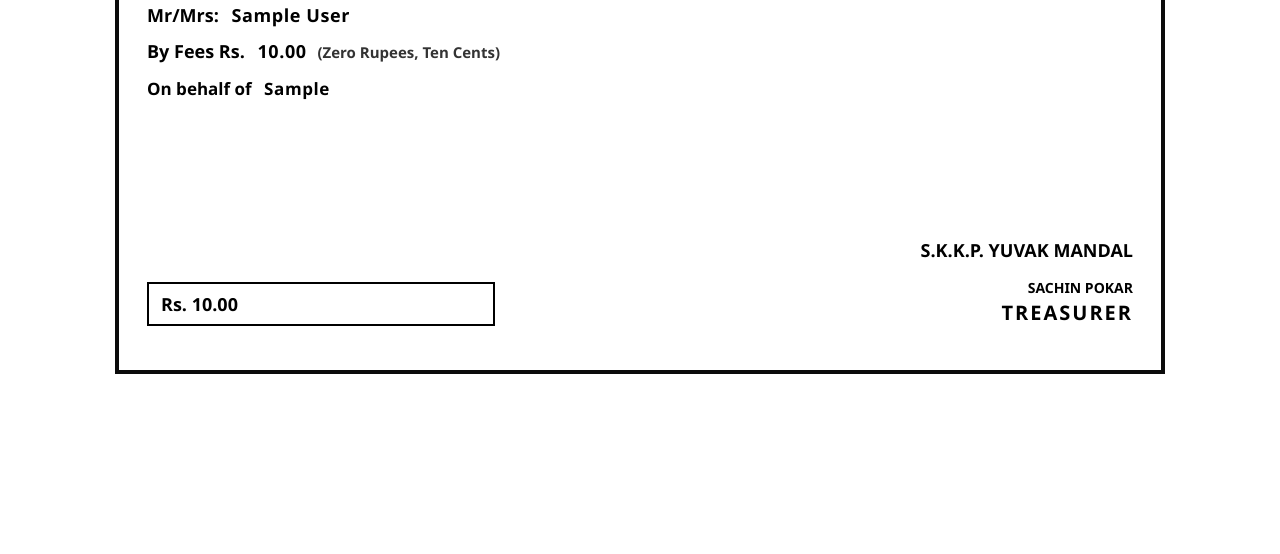
After one commit to kevalvasani1019/gandhidham-samaj-member-data, a Django app: page /receipt/1/ in a window 1280 px wide. The commit adds this page. Shown: the part 271-825 px from the top of the page. Run offline with Django 5.2, Linux system fonts and the light colour scheme; tables that the repository leaves empty hold one stand-in row (values such as "Sample post").

```diff
--- a/account/templates/reciept.html
+++ b/account/templates/reciept.html
@@ -296,7 +296,10 @@ function fetchReceipts(params = "") {
                     <td class="amount">${r.amount}</td>
                     <td>${r.member_name}</td>
                     <td>
-                        <button>View</button>
+                       <a href="/receipt/${r.id}/" target="_blank">
+                            <button type="button">View</button>
+                        </a>
+
                         <button>Edit</button>
                         <button>Delete</button>
                     </td>
--- /dev/null
+++ b/account/templates/reciept_detail.html
@@ -0,0 +1,146 @@
+{% load static %}
+<!doctype html>
+<html lang="en">
+<head>
+<meta charset="utf-8" />
+<meta name="viewport" content="width=device-width,initial-scale=1" />
+<title>Receipt - Shri Kutch Kadva Patidar Yuvak Mandal</title>
+<style>
+  html,body {
+    height: 100%;
+    margin: 0;
+    padding: 0;
+    font-family: "Segoe UI", "Helvetica Neue", Arial, sans-serif;
+    background: #fff;
+    color: #000;
+  }
+
+  .receipt-wrap {
+    box-sizing: border-box;
+    width: 1050px;
+    max-width: 98%;
+    margin: 25px auto;
+    border: 4px solid #0b0b0b;
+    padding: 16px 22px;
+    background: #fff;
+  }
+
+  .header { text-align: center; margin-bottom: 8px; }
+  .org-title {
+    font-size: 30px;
+    font-weight: 700;
+    color: #b70b0b;
+    margin: 0;
+  }
+  .org-sub {
+    margin: 4px 0 0;
+    color: #1e3b66;
+    font-size: 16px;
+    font-weight: 600;
+  }
+
+  .top-row {
+    display: flex;
+    justify-content: space-between;
+    align-items: flex-start;
+    margin: 8px 6px 18px;
+    flex-wrap: wrap;
+  }
+
+  .receipt-no strong { font-weight: 800; font-size: 18px; }
+  .date { font-weight: 700; }
+
+  .logo-area { text-align: center; margin-bottom: 6px; }
+  .logo-area img { width: 110px; height: auto; }
+
+  .content { padding: 6px 6px 28px; min-height: 300px; }
+
+  .line { margin: 12px 0; font-size: 18px; }
+  .label { font-weight: 600; margin-right: 8px; }
+  .value { font-weight: 800; letter-spacing: 0.6px; }
+
+  .amount-words {
+    font-size: 15px;
+    font-weight: 600;
+    margin-left: 6px;
+    color: #333;
+    display: inline-block;
+  }
+
+  .purpose { margin-top: 14px; font-size: 17px; }
+
+  .bottom-row {
+    display: flex;
+    justify-content: space-between;
+    align-items: flex-end;
+    margin-top: 36px;
+    flex-wrap: wrap;
+    gap: 16px;
+  }
+
+  .amount-box {
+    border: 2px solid #000;
+    padding: 8px 12px;
+    width: 320px;
+    font-size: 18px;
+    font-weight: 700;
+  }
+
+  .sign-block { text-align: right; min-width: 320px; }
+  .org-name { font-weight: 800; font-size: 18px; }
+  .sign-name { margin-top: 16px; font-size: 14px; font-weight: 700; }
+  .designation { font-size: 20px; font-weight: 900; letter-spacing: 2px; margin-top: 2px; }
+
+  @media print {
+    .receipt-wrap { box-shadow: none; margin: 0; border-width: 3px; width: 100%; }
+    body { -webkit-print-color-adjust: exact; }
+  }
+</style>
+</head>
+<body>
+  <div class="receipt-wrap" role="document" aria-label="Receipt">
+    <div class="header">
+      <h1 class="org-title">SHRI KUTCH KADVA PATIDAR YUVAK MANDAL - GANDHIDHAM</h1>
+      <div class="org-sub">GANDHIDHAM KUTCH - 370201</div>
+    </div>
+
+    <div class="top-row">
+      <div class="receipt-no">Receipt No. : <strong>{{ receipt.receipt_number }}</strong></div>
+      <div class="date">Date : <span class="value">{{ receipt.date|date:"d-M-Y" }}</span></div>
+    </div>
+
+    <div class="logo-area">
+      <img src="{% static 'images/logo.png' %}" alt="Organization logo" />
+    </div>
+
+    <div class="content">
+      <div class="line">
+        <span class="label">Mr/Mrs:</span>
+        <span class="value">{{ receipt.member.name|default:receipt.member }}</span>
+      </div>
+
+      <div class="line">
+        <span class="label">By Fees Rs.</span>
+        <span class="value">{{ receipt.amount|floatformat:2 }}</span>
+        <span class="amount-words">({{ amount_in_words }})</span>
+      </div>
+
+      <div class="line purpose">
+        <span class="label">On behalf of</span>
+        <span class="value">{{ receipt.purpose }}</span>
+      </div>
+
+      <div style="height:90px;"></div>
+
+      <div class="bottom-row">
+        <div class="amount-box">Rs. {{ receipt.amount|floatformat:2 }}</div>
+        <div class="sign-block">
+          <div class="org-name">S.K.K.P. YUVAK MANDAL</div>
+          <div class="sign-name">SACHIN POKAR</div>
+          <div class="designation">TREASURER</div>
+        </div>
+      </div>
+    </div>
+  </div>
+</body>
+</html>
--- a/account/urls.py
+++ b/account/urls.py
@@ -1,5 +1,5 @@
 from django.urls import path
-from .views import Home, MemberListView, AddFormCreateView, edit_member,  get_members, get_next_receipt_number, get_receipts, receipt_view
+from .views import Home, MemberListView, AddFormCreateView, edit_member,  get_members, get_next_receipt_number, get_receipts, receipt_detail, receipt_view
 from django.conf import settings
 from django.conf.urls.static import static
 
@@ -13,7 +13,7 @@ path('receipt/', receipt_view, name='receipt'),
     path('get_members/', get_members, name='get_members'),
     path('get_next_receipt_number/', get_next_receipt_number, name='get_next_receipt_number'),
     path('get_receipts/', get_receipts, name='get_receipts'),
-
+    path('receipt/<int:pk>/', receipt_detail, name='receipt_detail'),
     path("member/<int:pk>/edit/", edit_member, name="edit_member"),
 
 
--- a/account/views.py
+++ b/account/views.py
@@ -254,6 +254,7 @@ def get_receipts(request):
     # Prepare JSON response
     receipts = [
         {
+            "id": r.pk,
             "receipt_number": r.receipt_number,
             "date": r.date.strftime("%d-%m-%Y"),
             "member_name": r.member.member_name,
@@ -340,3 +341,23 @@ def edit_member(request, pk):
 #         to=to_number
 #     )
 #     return message.sid
+
+def receipt_detail(request, pk):
+    """
+    Retrieve and render a specific receipt by primary key.
+    """
+    receipt = get_object_or_404(Receipt, pk=pk)
+    print(":::::::::::::::::::::::::::", receipt)
+    # Convert amount to words (optional, using built-in num2words if installed)
+    try:
+        from num2words import num2words
+        amount_in_words = num2words(receipt.amount, to='currency', lang='en_IN').replace("euro", "Rupees").title()
+    except ImportError:
+        amount_in_words = f"Rupees {receipt.amount} Only" if receipt.amount else ""
+
+    context = {
+        "receipt": receipt,
+        "amount_in_words": amount_in_words,
+    }
+
+    return render(request, "reciept_detail.html", context)
--- a/gandhidham_samaj_data/settings.py
+++ b/gandhidham_samaj_data/settings.py
@@ -11,7 +11,9 @@ https://docs.djangoproject.com/en/5.2/ref/settings/
 """
 
 from pathlib import Path
-
+from dotenv import load_dotenv
+import os
+load_dotenv()
 # Build paths inside the project like this: BASE_DIR / 'subdir'.
 BASE_DIR = Path(__file__).resolve().parent.parent
 
@@ -20,7 +22,7 @@ BASE_DIR = Path(__file__).resolve().parent.parent
 # See https://docs.djangoproject.com/en/5.2/howto/deployment/checklist/
 
 # SECURITY WARNING: keep the secret key used in production secret!
-SECRET_KEY = 'django-insecure-ulgg%1)la_%8dgi0_d0xf3$o#)te3(qi-d6w#&)#pk%kf2_+ss'
+SECRET_KEY = os.environ.get("SECRET_KEY")
 
 # SECURITY WARNING: don't run with debug turned on in production!
 DEBUG = True
--- a/requirement.txt
+++ b/requirement.txt
@@ -8,10 +8,13 @@ certifi==2025.10.5
 charset-normalizer==3.4.4
 Django==5.2.7
 django-widget-tweaks==1.5.0
+docopt==0.6.2
+dotenv==0.9.9
 et_xmlfile==2.0.0
 frozenlist==1.8.0
 idna==3.11
 multidict==6.7.0
+num2words==0.5.14
 numpy==2.3.4
 openpyxl==3.1.5
 pandas==2.3.3
@@ -19,6 +22,7 @@ pillow==12.0.0
 propcache==0.4.1
 PyJWT==2.10.1
 python-dateutil==2.9.0.post0
+python-dotenv==1.2.1
 pytz==2025.2
 requests==2.32.5
 six==1.17.0
```
